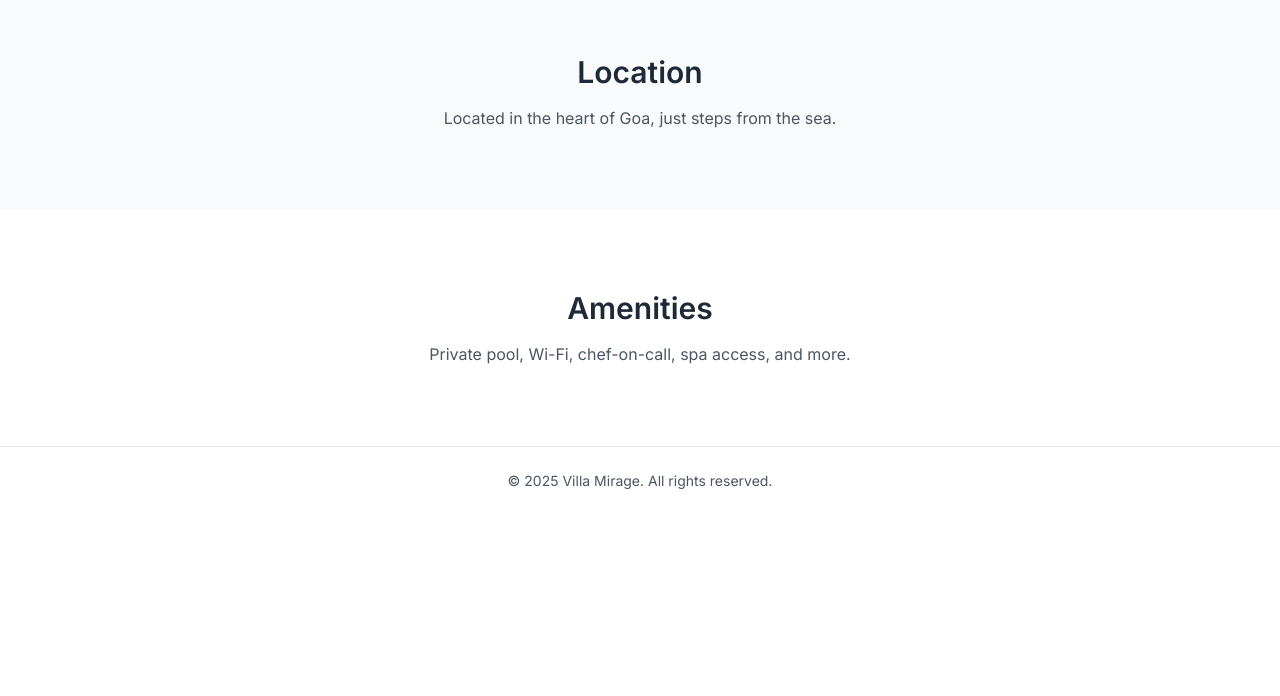
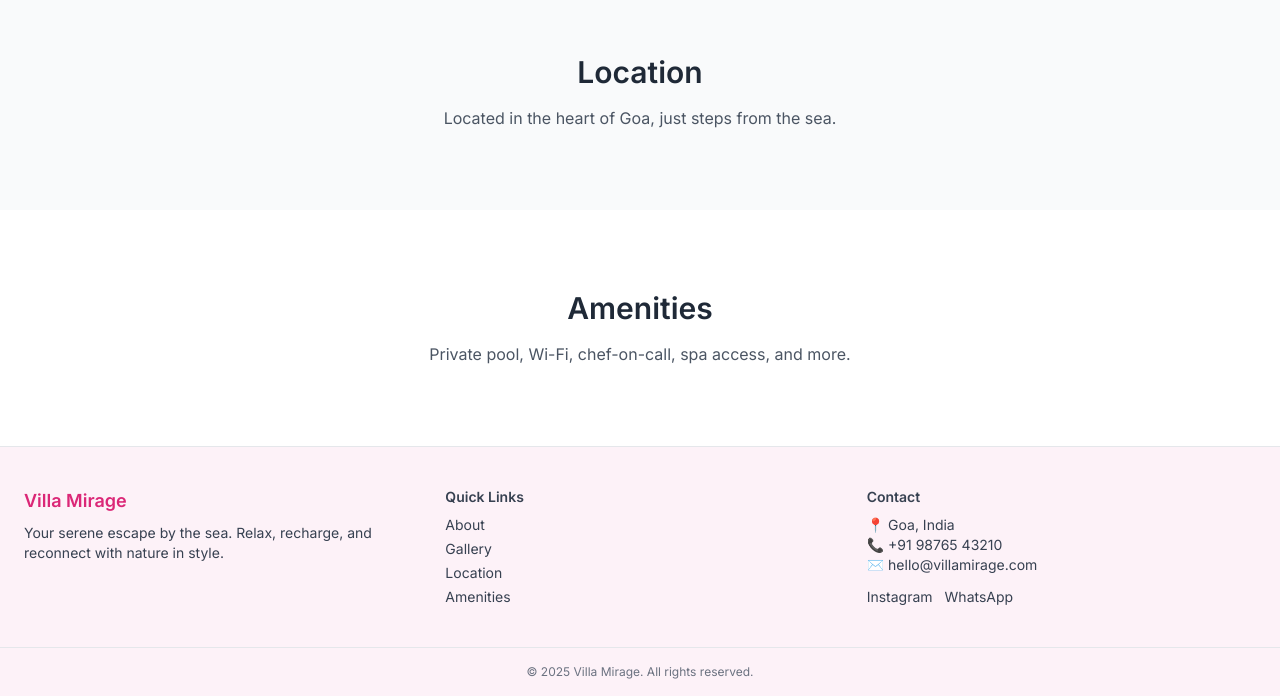
Before and after one commit to NitishV18/villa, a plain HTML site: page index.html in a window 1280 px wide. Shown: the part 1578-2274 px from the top of the page. Before the commit the page ends 2093 px from the top, so only its background shows below. Drawn offline with nearby package versions, Linux system fonts and the light colour scheme.

Commit message:
Update index.html

```diff
--- a/index.html
+++ b/index.html
@@ -78,8 +78,35 @@
   </section>
 
   <!-- Footer -->
-  <footer class="bg-white border-t border-gray-200 text-center text-sm py-6 text-gray-600">
-    © 2025 Villa Mirage. All rights reserved.
+  <footer class="bg-pink-50 border-t border-gray-200">
+    <div class="max-w-7xl mx-auto px-6 py-10 grid md:grid-cols-3 gap-8 text-sm text-gray-700">
+      <div>
+        <h3 class="text-lg font-semibold mb-2 text-pink-600">Villa Mirage</h3>
+        <p>Your serene escape by the sea. Relax, recharge, and reconnect with nature in style.</p>
+      </div>
+      <div>
+        <h4 class="font-semibold mb-2">Quick Links</h4>
+        <ul class="space-y-1">
+          <li><a href="#about" class="hover:text-pink-600">About</a></li>
+          <li><a href="#gallery" class="hover:text-pink-600">Gallery</a></li>
+          <li><a href="#location" class="hover:text-pink-600">Location</a></li>
+          <li><a href="#amenities" class="hover:text-pink-600">Amenities</a></li>
+        </ul>
+      </div>
+      <div>
+        <h4 class="font-semibold mb-2">Contact</h4>
+        <p>📍 Goa, India</p>
+        <p>📞 +91 98765 43210</p>
+        <p>✉️ hello@villamirage.com</p>
+        <div class="mt-3 flex space-x-3">
+          <a href="#" class="hover:text-pink-600">Instagram</a>
+          <a href="#" class="hover:text-pink-600">WhatsApp</a>
+        </div>
+      </div>
+    </div>
+    <div class="text-center text-xs py-4 border-t border-gray-200 text-gray-500">
+      © 2025 Villa Mirage. All rights reserved.
+    </div>
   </footer>
 
   <!-- WhatsApp Script -->
```
